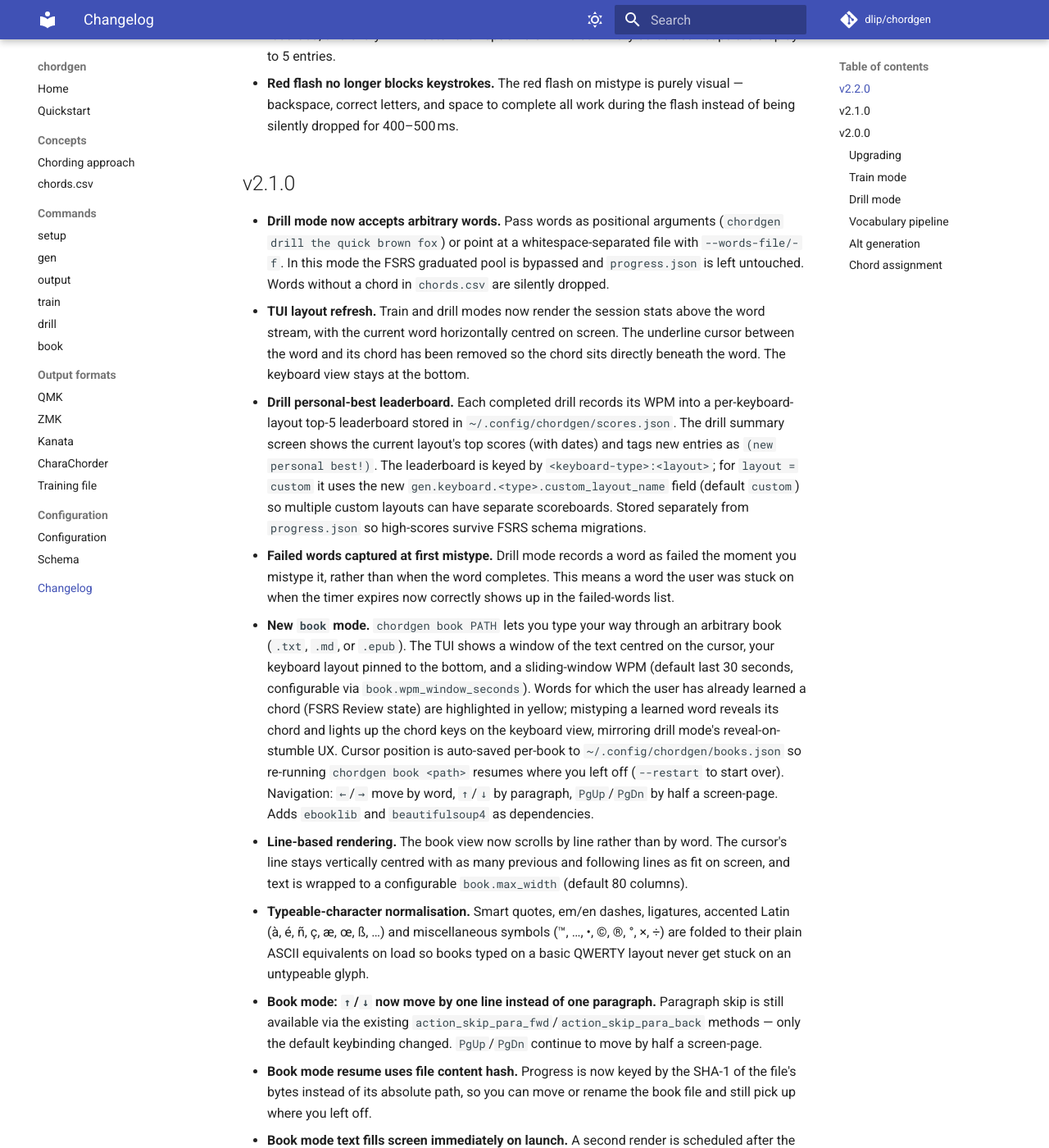
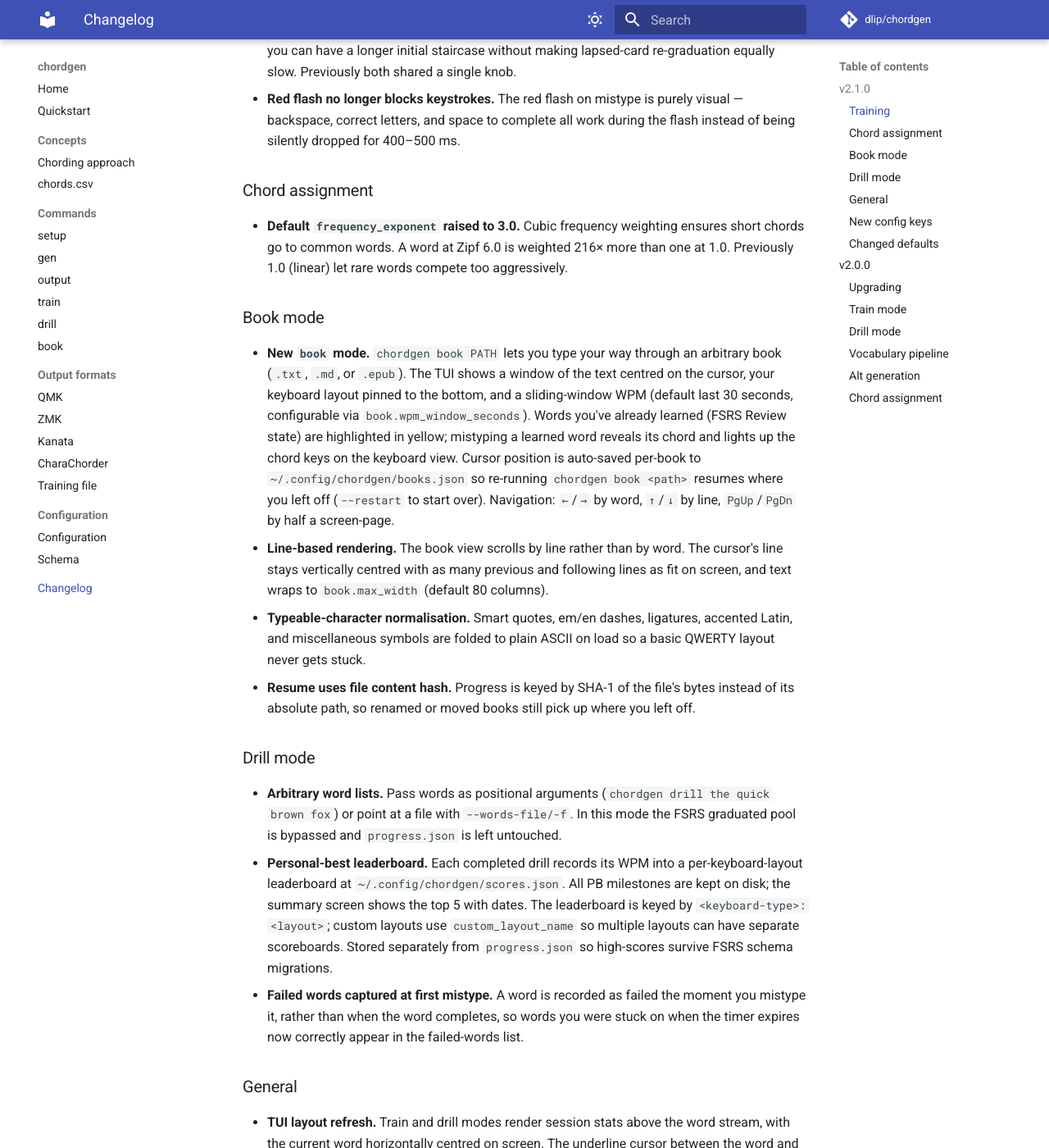
Before and after one commit to dlip/chordgen, an MkDocs documentation site: the page built from docs/changelog.md, in a window 1280 px wide and 1400 px high, scrolled down 498 px. Shown: the whole window at 82% size. Built offline with MkDocs 1.6.1 and Material for MkDocs 9.7.7, drawn with Linux system fonts in a browser that asks for light colours; comment, search, counter and statistics services are not loaded; some of the changed text lies outside the part shown.

Commit message:
changelog

```diff
--- a/docs/changelog.md
+++ b/docs/changelog.md
@@ -1,94 +1,101 @@
 # Changelog
 
-## v2.2.0
+## v2.1.0
+
+A focused release that tightens the training loop, sharpens chord
+assignment defaults, and introduces book mode and drill improvements.
+
+### Training
 
 - **Two-phase chord reveal during initial learning.**
-  Brand-new cards show their chord for the first `show_chord_steps`
-  (default 3) consecutive correct reps, then hide it for the
-  remaining `learning_steps - show_chord_steps` (default 2) reps
-  before graduating. An error resets the FSRS step counter to zero,
-  which brings the chord back. New config knobs: `train.learning_steps`
-  (default 5) and `train.show_chord_steps` (default 3).
+  Brand-new cards show their chord for the first `train.show_chord_steps`
+  (default 3) consecutive correct reps, then hide it for the remaining
+  `train.learning_steps - show_chord_steps` (2) reps before graduating.
+  An error resets the FSRS step counter to zero, which brings the chord
+  back — guided reps first, then recall from memory.
 - **Separate learning vs. relearning step counts.**
-  `make_scheduler` now accepts distinct `learning_steps` (new cards)
-  and `relearn_steps` (lapsed cards) so you can have a longer
-  initial-learning staircase without making lapsed-card re-graduation
-  equally slow. Default `train.relearn_steps` reduced to 2; default
-  `gen.assignment.frequency_exponent` raised to 3.0.
-- **Drill leaderboard stores all PBs, shows top 5.**
-  Only scores that beat or tie the current #1 are recorded, and every
-  PB milestone is kept on disk. The summary screen still caps the
-  display to 5 entries.
+  `make_scheduler` now takes distinct `learning_steps` (new cards,
+  default 5) and `relearn_steps` (lapsed cards, default 2), so you can
+  have a longer initial staircase without making lapsed-card
+  re-graduation equally slow. Previously both shared a single knob.
 - **Red flash no longer blocks keystrokes.**
   The red flash on mistype is purely visual — backspace, correct
   letters, and space to complete all work during the flash instead of
-  being silently dropped for 400–500 ms.
+  being silently dropped for 400–500 ms.
 
-## v2.1.0
+### Chord assignment
 
-- **Drill mode now accepts arbitrary words.** Pass words as
-  positional arguments (`chordgen drill the quick brown fox`) or
-  point at a whitespace-separated file with `--words-file/-f`. In
-  this mode the FSRS graduated pool is bypassed and `progress.json`
-  is left untouched. Words without a chord in `chords.csv` are
-  silently dropped.
-- **TUI layout refresh.** Train and drill modes now render the
-  session stats above the word stream, with the current word
-  horizontally centred on screen. The underline cursor between the
-  word and its chord has been removed so the chord sits directly
-  beneath the word. The keyboard view stays at the bottom.
-- **Drill personal-best leaderboard.** Each completed drill records
-  its WPM into a per-keyboard-layout top-5 leaderboard stored in
-  `~/.config/chordgen/scores.json`. The drill summary screen shows
-  the current layout's top scores (with dates) and tags new entries
-  as `(new personal best!)`. The leaderboard is keyed by
-  `<keyboard-type>:<layout>`; for `layout = custom` it uses the new
-  `gen.keyboard.<type>.custom_layout_name` field (default `custom`)
-  so multiple custom layouts can have separate scoreboards. Stored
-  separately from `progress.json` so high-scores survive FSRS schema
-  migrations.
-- **Failed words captured at first mistype.** Drill mode records a
-  word as failed the moment you mistype it, rather than when the
-  word completes. This means a word the user was stuck on when the
-  timer expires now correctly shows up in the failed-words list.
+- **Default `frequency_exponent` raised to 3.0.** Cubic frequency
+  weighting ensures short chords go to common words. A word at Zipf 6.0
+  is weighted 216× more than one at 1.0. Previously 1.0 (linear) let
+  rare words compete too aggressively.
+
+### Book mode
+
 - **New `book` mode.** `chordgen book PATH` lets you type your way
   through an arbitrary book (`.txt`, `.md`, or `.epub`). The TUI
   shows a window of the text centred on the cursor, your keyboard
   layout pinned to the bottom, and a sliding-window WPM (default
   last 30 seconds, configurable via `book.wpm_window_seconds`).
-  Words for which the user has already learned a chord (FSRS
-  Review state) are highlighted in yellow; mistyping a learned
-  word reveals its chord and lights up the chord keys on the
-  keyboard view, mirroring drill mode's reveal-on-stumble UX.
-  Cursor position is auto-saved per-book to
-  `~/.config/chordgen/books.json` so re-running `chordgen book
-  <path>` resumes where you left off (`--restart` to start over).
-  Navigation: `←`/`→` move by word, `↑`/`↓` by paragraph,
-  `PgUp`/`PgDn` by half a screen-page. Adds `ebooklib` and
-  `beautifulsoup4` as dependencies.
-- **Line-based rendering.** The book view now scrolls by line
-  rather than by word. The cursor's line stays vertically centred
-  with as many previous and following lines as fit on screen, and
-  text is wrapped to a configurable `book.max_width` (default 80
-  columns).
-- **Typeable-character normalisation.** Smart quotes, em/en
-  dashes, ligatures, accented Latin (à, é, ñ, ç, æ, œ, ß, …) and
-  miscellaneous symbols (™, …, •, ©, ®, °, ×, ÷) are folded to
-  their plain ASCII equivalents on load so books typed on a basic
-  QWERTY layout never get stuck on an untypeable glyph.
-- **Book mode: `↑`/`↓` now move by one line instead of one
-  paragraph.** Paragraph skip is still available via the existing
-  `action_skip_para_fwd`/`action_skip_para_back` methods — only the
-  default keybinding changed. `PgUp`/`PgDn` continue to move by half
-  a screen-page.
-- **Book mode resume uses file content hash.** Progress is now keyed
-  by the SHA-1 of the file's bytes instead of its absolute path, so
-  you can move or rename the book file and still pick up where you
-  left off.
-- **Book mode text fills screen immediately on launch.** A second
-  render is scheduled after the initial layout pass so the text
-  window uses the widget's full height from the start, eliminating
-  the ~1s delay before the view reflowed to fill the terminal.
+  Words you've already learned (FSRS Review state) are highlighted in
+  yellow; mistyping a learned word reveals its chord and lights up
+  the chord keys on the keyboard view. Cursor position is auto-saved
+  per-book to `~/.config/chordgen/books.json` so re-running
+  `chordgen book <path>` resumes where you left off (`--restart` to
+  start over). Navigation: `←`/`→` by word, `↑`/`↓` by line,
+  `PgUp`/`PgDn` by half a screen-page.
+- **Line-based rendering.** The book view scrolls by line rather than
+  by word. The cursor's line stays vertically centred with as many
+  previous and following lines as fit on screen, and text wraps to
+  `book.max_width` (default 80 columns).
+- **Typeable-character normalisation.** Smart quotes, em/en dashes,
+  ligatures, accented Latin, and miscellaneous symbols are folded to
+  plain ASCII on load so a basic QWERTY layout never gets stuck.
+- **Resume uses file content hash.** Progress is keyed by SHA-1 of the
+  file's bytes instead of its absolute path, so renamed or moved books
+  still pick up where you left off.
+
+### Drill mode
+
+- **Arbitrary word lists.** Pass words as positional arguments
+  (`chordgen drill the quick brown fox`) or point at a file with
+  `--words-file/-f`. In this mode the FSRS graduated pool is bypassed
+  and `progress.json` is left untouched.
+- **Personal-best leaderboard.** Each completed drill records its WPM
+  into a per-keyboard-layout leaderboard at `~/.config/chordgen/scores.json`.
+  All PB milestones are kept on disk; the summary screen shows the top
+  5 with dates. The leaderboard is keyed by `<keyboard-type>:<layout>`;
+  custom layouts use `custom_layout_name` so multiple layouts can have
+  separate scoreboards. Stored separately from `progress.json` so
+  high-scores survive FSRS schema migrations.
+- **Failed words captured at first mistype.** A word is recorded as
+  failed the moment you mistype it, rather than when the word
+  completes, so words you were stuck on when the timer expires now
+  correctly appear in the failed-words list.
+
+### General
+
+- **TUI layout refresh.** Train and drill modes render session stats
+  above the word stream, with the current word horizontally centred
+  on screen. The underline cursor between the word and its chord has
+  been removed so the chord sits directly beneath the word. The
+  keyboard view stays at the bottom.
+
+### New config keys
+
+| Key | Default | Section | Purpose |
+| --- | ------- | ------- | ------- |
+| `train.learning_steps` | 5 | train | Consecutive corrects before a new card graduates |
+| `train.show_chord_steps` | 3 | train | How many learning steps show the chord |
+| `book.wpm_window_seconds` | 30 | book | Sliding window for running WPM |
+| `book.max_width` | 80 | book | Max width of rendered text block |
+
+### Changed defaults
+
+| Key | Old | New |
+| --- | --- | --- |
+| `train.relearn_steps` | 3 | 2 |
+| `gen.assignment.frequency_exponent` | 1.0 | 3.0 |
 
 ## v2.0.0
 
```
